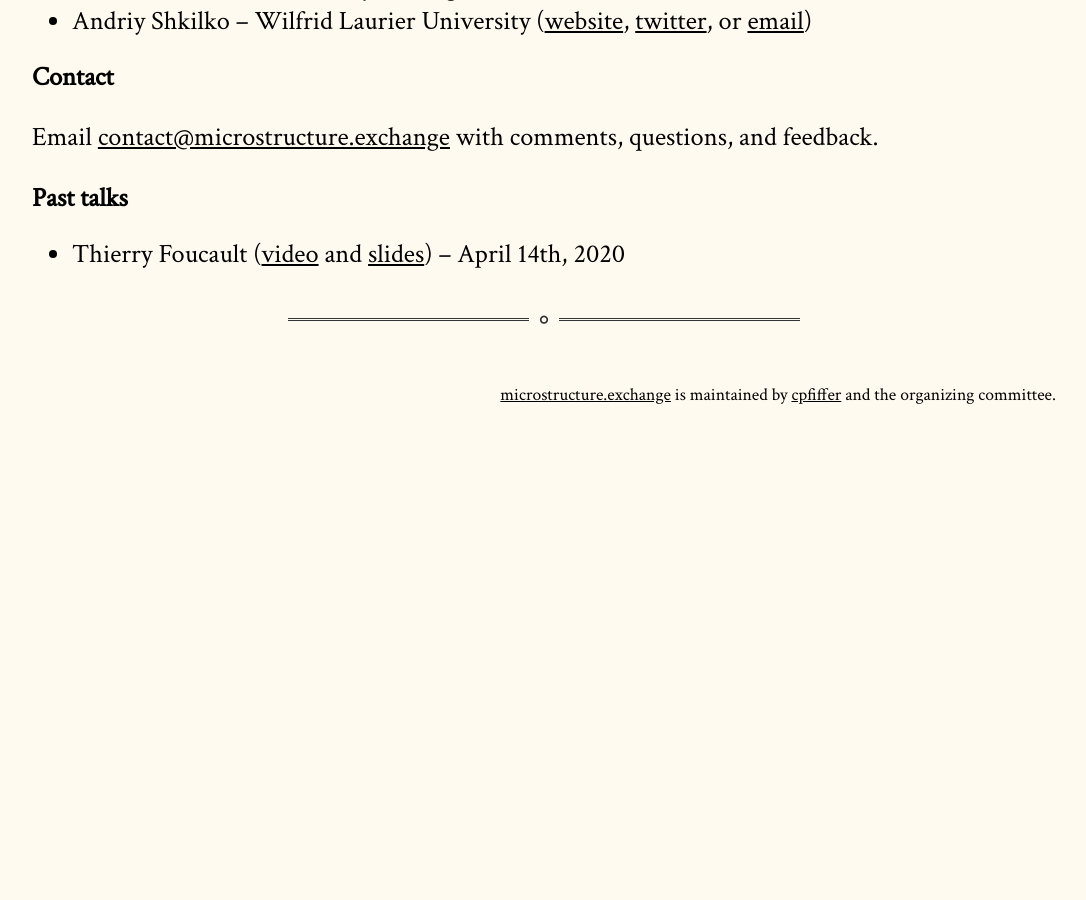
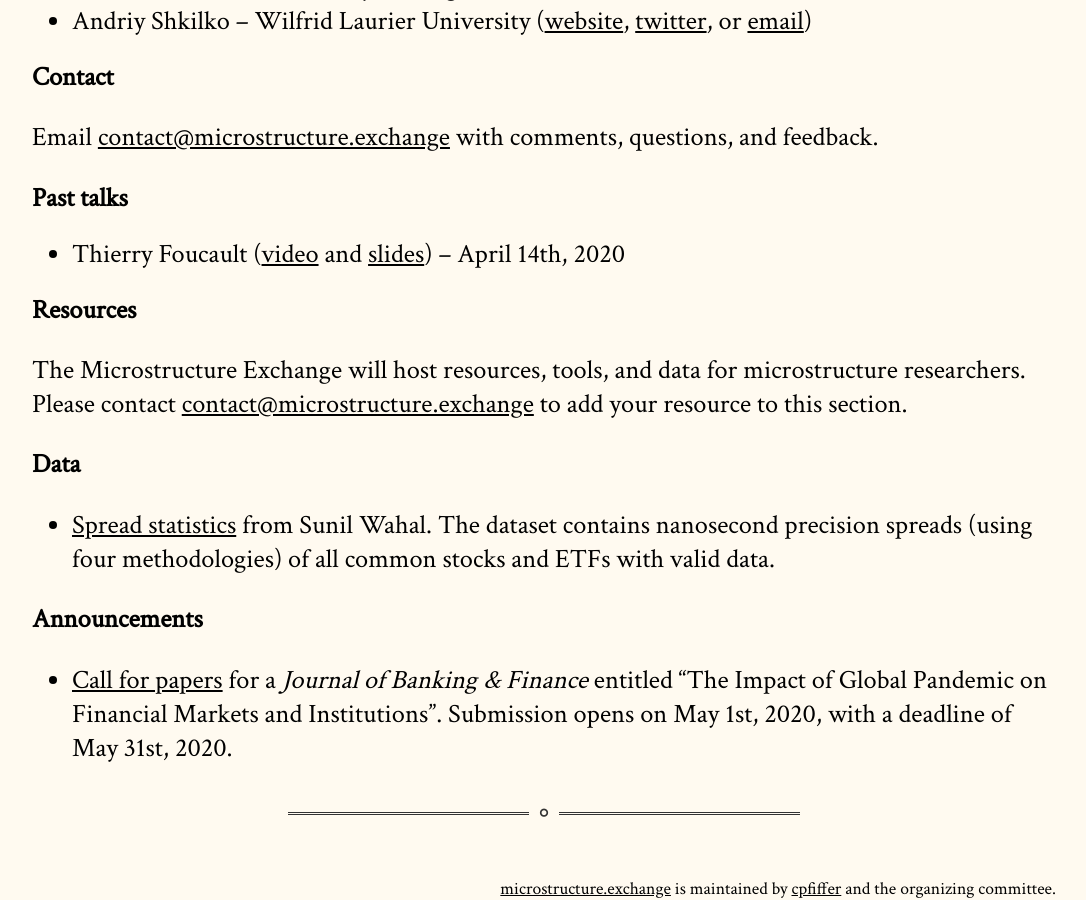
Before and after one commit to cpfiffer/microstructure.exchange, a Jekyll site: the page built from index.md, in a window 1280 px wide and 900 px high, scrolled down 2741 px. Shown: the whole window, without its empty margins (96-1182 px from the left). Built offline with Jekyll 4.4.1, drawn with Linux system fonts in a browser that asks for light colours; some web fonts are replaced; before the commit the page ends 3147 px from its top, so only the background shows below that.

Commit message:
Add resources

```diff
--- a/index.md
+++ b/index.md
@@ -45,3 +45,15 @@ Email [contact@microstructure.exchange](mailto:contact@microstructure.exchange)
 ## Past talks
 
 - Thierry Foucault ([video](https://www.youtube.com/watch?v=bgS9zjKN7Gc&feature=youtu.be) and [slides](slides/DataMining_Slides_MicExchangeApril2.pdf)) -- April 14th, 2020
+
+## Resources
+
+The Microstructure Exchange will host resources, tools, and data for microstructure researchers. Please contact [contact@microstructure.exchange](mailto:contact@microstructure.exchange) to add your resource to this section.
+
+### Data
+
+- [Spread statistics](https://research.wpcarey.asu.edu/investment-engineering/spread-statistics/) from Sunil Wahal. The dataset contains nanosecond precision spreads (using four methodologies) of all common stocks and ETFs with valid data.
+
+### Announcements
+
+- [Call for papers](https://www.journals.elsevier.com/journal-of-banking-and-finance/call-for-papers/special-issue-the-impact-of-global-pandemic) for a _Journal of Banking & Finance_ entitled "The Impact of Global Pandemic on Financial Markets and Institutions". Submission opens on May 1st, 2020, with a deadline of May 31st, 2020.
```
